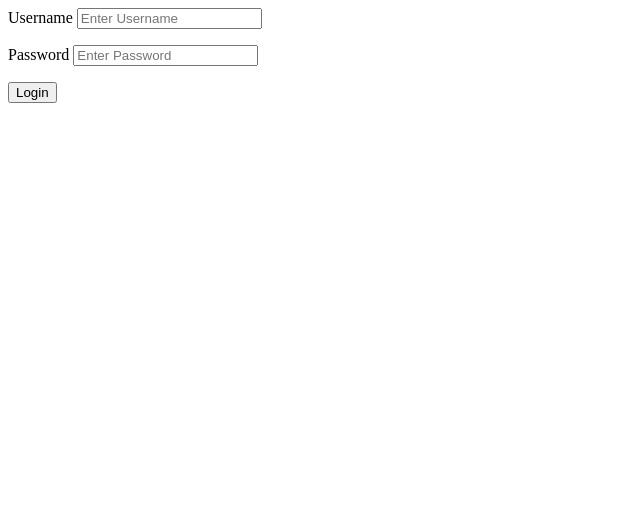
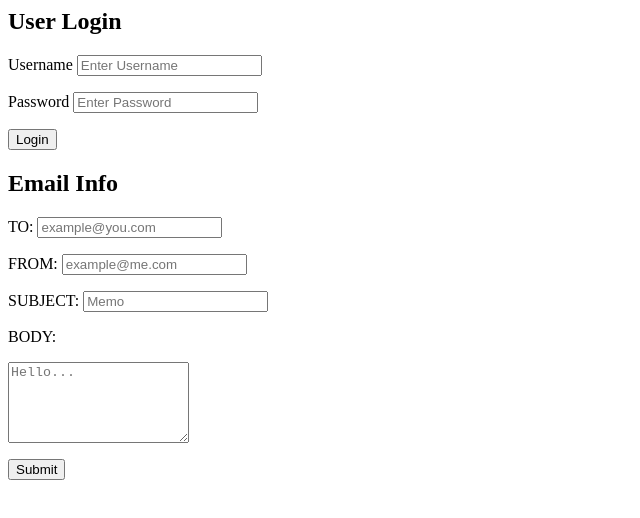
Before and after one commit to NathanielMedrano/codeup.dev, a plain HTML site: page public/firstform.html in a window 1280 px wide. Shown: the whole page, without its empty margins (0-640 px from the left). Drawn offline with Linux system fonts and the light colour scheme.

Commit message:
Form with email

```diff
--- a/public/firstform.html
+++ b/public/firstform.html
@@ -2,6 +2,7 @@
 <head>
     <title>Form Page</title>
 </head>
+<h2>User Login</h2>
 <form method="POST" action="http://requestb.in/r5hg16r5">
     <p>
         <label for="username">Username</label>
@@ -16,4 +17,28 @@
         <button type="submit">Login</button>
     </p>
 </form>
+    <h2>Email Info</h2>
+<form>
+    <p>
+        <label for="username">TO:</label>
+        <input type="text" id="first_name" name="first_name" value="" placeholder="example@you.com">
+    </p>
+    <p>
+        <label for="password">FROM:</label>
+        <input id="password" name="password" type="password" placeholder="example@me.com">
+    </p>
+     <p>
+        <label for="username">SUBJECT:</label>
+        <input type="text" id="first_name" name="first_name" value="" placeholder="Memo">
+    </p>
+    <p>
+        <label for="password">BODY:</label>
+    </p>
+    <p>
+        <textarea id="email_body" name="email_body" rows="5" cols="20" placeholder="Hello..."></textarea>
+
+    </p>
+        <!--<input name="submit" value="login" type="submit"> -->
+        <button type="submit">Submit</button>
+</form>
 </html>
```
